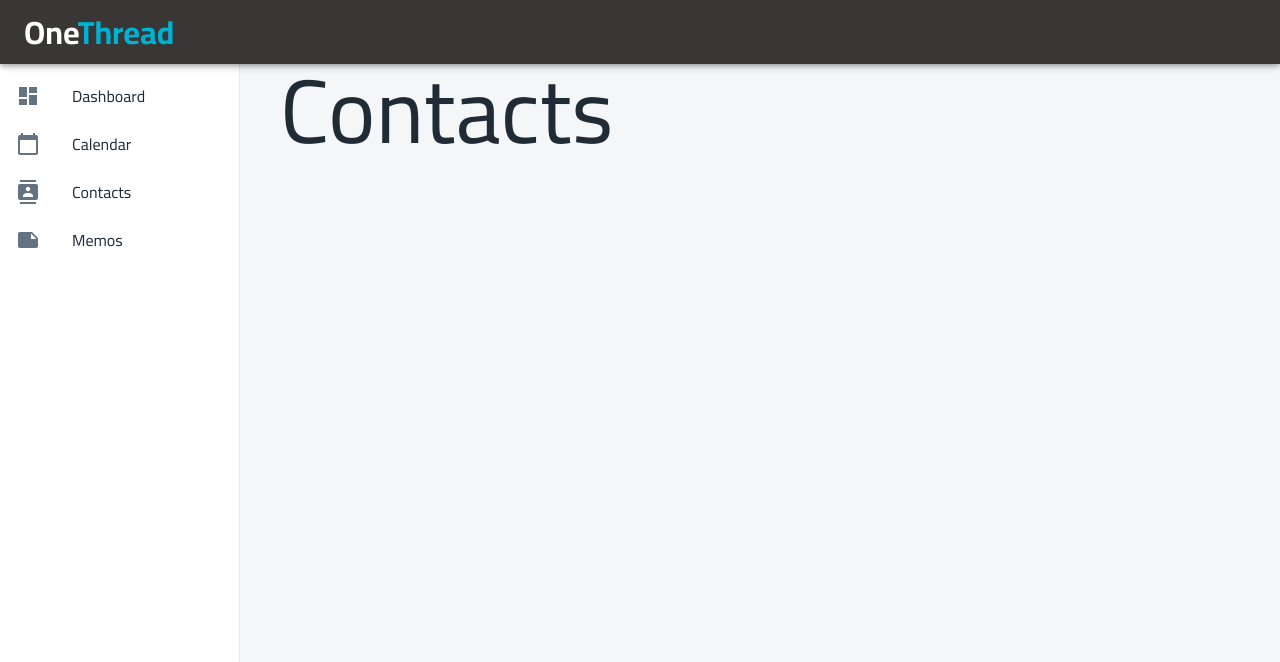
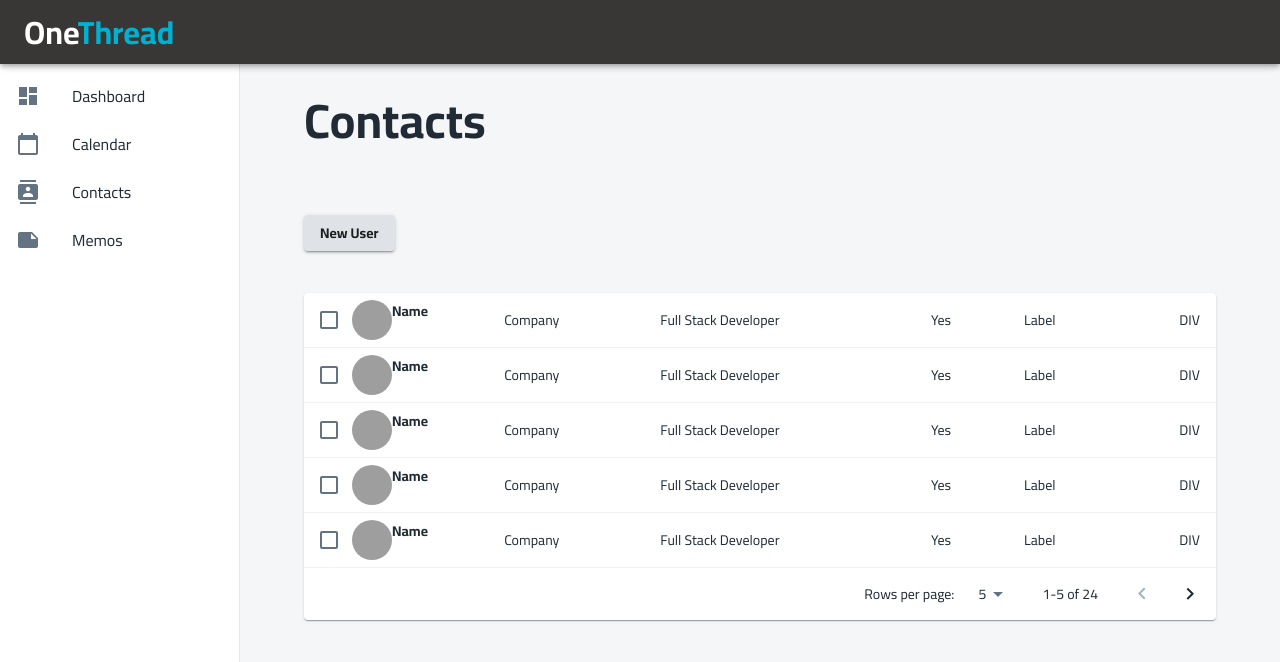
Before and after one commit to TeamSpider55/frontend, a React (Create React App) app: page /contacts in a window 1280 px wide. Shown: the top 662 px of the page. Built offline with nearby package versions, Linux system fonts and the light colour scheme; grey boxes are pictures that could not be loaded.

Commit message:
basic contact list layout

```diff
--- a/package.json
+++ b/package.json
@@ -18,6 +18,7 @@
     "clsx": "^1.1.1",
     "react": "^17.0.2",
     "react-dom": "^17.0.2",
+    "react-helmet-async": "^1.1.2",
     "react-router-dom": "^5.2.0",
     "react-scripts": "4.0.3",
     "typescript": "^4.3.5",
--- a/src/components/Logo.jsx
+++ b/src/components/Logo.tsx
@@ -1,8 +1,13 @@
 import React from 'react';
 import { styled, useTheme } from '@material-ui/core/styles';
 import Typography from '@material-ui/core/Typography';
+import { Theme } from '@material-ui/core';
 
-const LogoHighlight = styled('span')(({ theme }) => ({
+interface LogoHighlightProps {
+  theme: Theme;
+}
+
+const LogoHighlight = styled('span')(({ theme }: LogoHighlightProps) => ({
   color: theme.palette.primary.light,
   fontWeight: theme.typography.fontWeightBold,
 }));
--- /dev/null
+++ b/src/components/Page.tsx
@@ -0,0 +1,19 @@
+import React from 'react';
+import { Helmet } from 'react-helmet-async';
+import { Box } from '@material-ui/core';
+
+interface Props {
+  children: React.ReactNode;
+  title: string;
+}
+
+const Page = ({ children, title = '' }: Props) => (
+  <Box>
+    <Helmet>
+      <title>{title}</title>
+    </Helmet>
+    {children}
+  </Box>
+);
+
+export default Page;
--- a/src/index.jsx
+++ b/src/index.jsx
@@ -1,5 +1,7 @@
 import React from 'react';
 import ReactDOM from 'react-dom';
+import { HelmetProvider } from 'react-helmet-async';
+
 import './css/index.css';
 import App from './App';
 
@@ -9,7 +11,9 @@ import '@fontsource/cairo/700.css';
 
 ReactDOM.render(
   <React.StrictMode>
-    <App />
+    <HelmetProvider>
+      <App />
+    </HelmetProvider>
   </React.StrictMode>,
   document.getElementById('root'),
 );
--- a/src/pages/Contacts.jsx
+++ b/src/pages/Contacts.jsx
@@ -1,9 +1,216 @@
-import React from 'react';
+import React, { useState } from 'react';
+import { Link as RouterLink } from 'react-router-dom';
+import {
+  Card,
+  Table,
+  Avatar,
+  Button,
+  Checkbox,
+  TableRow,
+  TableBody,
+  TableCell,
+  Container,
+  Typography,
+  TableContainer,
+  TablePagination,
+  Box,
+} from '@material-ui/core';
+import { makeStyles, useTheme } from '@material-ui/core/styles';
+import Page from '../components/Page';
 
-const Contacts = () => (
-  <>
-    <div>Contacts</div>
-  </>
-);
+const USERLIST = [...Array(24)].map(() => ({
+  id: 'asdasd12312',
+  avatarUrl: 'www.google.com',
+  name: 'Name',
+  company: 'Company',
+  isVerified: true,
+  status: 'active',
+  role: 'Full Stack Developer',
+}));
 
-export default Contacts;
+const useStyles = makeStyles((theme) => ({
+  root: {
+    marginTop: theme.spacing(6),
+  },
+}));
+
+const TABLE_HEAD = [
+  { id: 'name', label: 'Name', alignRight: false },
+  { id: 'company', label: 'Company', alignRight: false },
+  { id: 'role', label: 'Role', alignRight: false },
+  { id: 'isVerified', label: 'Verified', alignRight: false },
+  { id: 'status', label: 'Status', alignRight: false },
+  { id: '' },
+];
+
+function descendingComparator(a, b, orderBy) {
+  if (b[orderBy] < a[orderBy]) {
+    return -1;
+  }
+  if (b[orderBy] > a[orderBy]) {
+    return 1;
+  }
+  return 0;
+}
+
+function getComparator(order, orderBy) {
+  return order === 'desc'
+    ? (a, b) => descendingComparator(a, b, orderBy)
+    : (a, b) => -descendingComparator(a, b, orderBy);
+}
+
+const ContactList = () => {
+  const [page, setPage] = useState(0);
+  const [order, setOrder] = useState('asc');
+  const [selected, setSelected] = useState([]);
+  const [orderBy, setOrderBy] = useState('name');
+  const [rowsPerPage, setRowsPerPage] = useState(5);
+
+  const theme = useTheme();
+  const classes = useStyles(theme);
+
+  const handleRequestSort = (event, property) => {
+    const isAsc = orderBy === property && order === 'asc';
+    setOrder(isAsc ? 'desc' : 'asc');
+    setOrderBy(property);
+  };
+
+  const handleSelectAllClick = (event) => {
+    if (event.target.checked) {
+      const newSelecteds = USERLIST.map((n) => n.name);
+      setSelected(newSelecteds);
+      return;
+    }
+    setSelected([]);
+  };
+
+  const handleClick = (event, name) => {
+    const selectedIndex = selected.indexOf(name);
+    let newSelected = [];
+    if (selectedIndex === -1) {
+      newSelected = newSelected.concat(selected, name);
+    } else if (selectedIndex === 0) {
+      newSelected = newSelected.concat(selected.slice(1));
+    } else if (selectedIndex === selected.length - 1) {
+      newSelected = newSelected.concat(selected.slice(0, -1));
+    } else if (selectedIndex > 0) {
+      newSelected = newSelected.concat(
+        selected.slice(0, selectedIndex),
+        selected.slice(selectedIndex + 1),
+      );
+    }
+    setSelected(newSelected);
+  };
+
+  const handleChangePage = (event, newPage) => {
+    setPage(newPage);
+  };
+
+  const handleChangeRowsPerPage = (event) => {
+    setRowsPerPage(parseInt(event.target.value, 10));
+    setPage(0);
+  };
+
+  const emptyRows = page > 0 ? Math.max(0, (1 + page) * rowsPerPage - USERLIST.length) : 0;
+
+  const filteredUsers = USERLIST;
+
+  const isUserNotFound = filteredUsers.length === 0;
+
+  return (
+    <Page title="Contacts - OneThread">
+      <Container className={classes.root}>
+        <Typography variant="h2" className={classes.pageTitle}>
+          Contacts
+        </Typography>
+        <Button variant="contained" component={RouterLink} to="#">
+          New User
+        </Button>
+
+        <Card>
+          <TableContainer sx={{ minWidth: 800 }}>
+            <Table>
+              <TableBody>
+                {filteredUsers
+                  .slice(page * rowsPerPage, page * rowsPerPage + rowsPerPage)
+                  .map((row) => {
+                    const {
+                      id,
+                      name,
+                      role,
+                      status,
+                      company,
+                      avatarUrl,
+                      isVerified,
+                    } = row;
+                    const isItemSelected = selected.indexOf(name) !== -1;
+
+                    return (
+                      <TableRow
+                        hover
+                        key={id}
+                        tabIndex={-1}
+                        role="checkbox"
+                        selected={isItemSelected}
+                        aria-checked={isItemSelected}
+                      >
+                        <TableCell padding="checkbox">
+                          <Checkbox
+                            checked={isItemSelected}
+                            onChange={(event) => handleClick(event, name)}
+                          />
+                        </TableCell>
+                        <TableCell component="th" scope="row" padding="none">
+                          <Box display="flex">
+                            <Avatar alt={name} src={avatarUrl} />
+                            <Typography variant="subtitle2" noWrap>
+                              {name}
+                            </Typography>
+                          </Box>
+                        </TableCell>
+                        <TableCell align="left">{company}</TableCell>
+                        <TableCell align="left">{role}</TableCell>
+                        <TableCell align="left">
+                          {isVerified ? 'Yes' : 'No'}
+                        </TableCell>
+                        <TableCell align="left">Label</TableCell>
+
+                        <TableCell align="right">DIV</TableCell>
+                      </TableRow>
+                    );
+                  })}
+                {emptyRows > 0 && (
+                  <TableRow style={{ height: 53 * emptyRows }}>
+                    <TableCell colSpan={6} />
+                  </TableRow>
+                )}
+              </TableBody>
+              {isUserNotFound && (
+                <TableBody>
+                  <TableRow>
+                    <TableCell align="center" colSpan={6} sx={{ py: 3 }}>
+                      {/* <SearchNotFound searchQuery={filterName} /> */}
+                    </TableCell>
+                  </TableRow>
+                </TableBody>
+              )}
+            </Table>
+          </TableContainer>
+          {/* </Scrollbar> */}
+
+          <TablePagination
+            rowsPerPageOptions={[5, 10, 25]}
+            component="div"
+            count={USERLIST.length}
+            rowsPerPage={rowsPerPage}
+            page={page}
+            onPageChange={handleChangePage}
+            onRowsPerPageChange={handleChangeRowsPerPage}
+          />
+        </Card>
+      </Container>
+    </Page>
+  );
+};
+
+export default ContactList;
```
Also changed, not shown: 1 other file (tests, documents, lock files or other folders).
